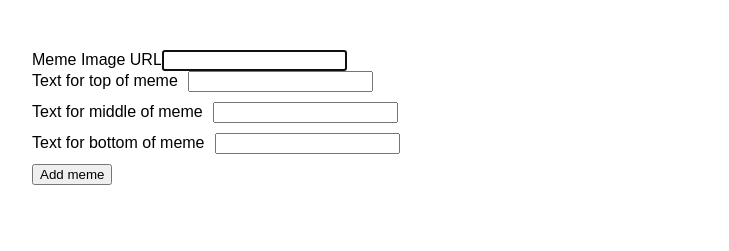
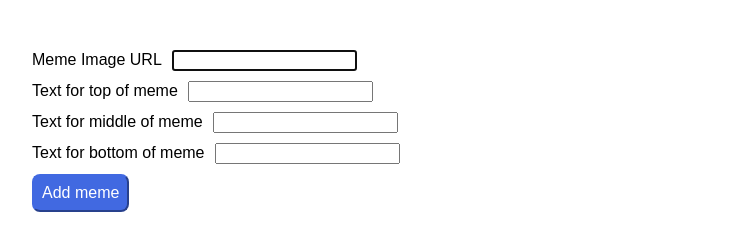
Before and after one commit to ninadel/Springboard-Meme-Generator, a plain HTML site: page index.html in a window 1280 px wide. Shown: the part 153-404 px from the top of the page, without its empty margins (258-987 px from the left). Drawn offline with nearby package versions, Linux system fonts and the light colour scheme.

Commit message:
updating styles for input fields and button

```diff
--- a/style.css
+++ b/style.css
@@ -26,7 +26,8 @@ label {
   z-index: 1;
 }
 
-#meme-form input[type="text"] {
+#meme-form input[type="text"],
+#meme-form input[type="url"] {
   margin-bottom: 10px;
   margin-left: 10px;
 }
@@ -70,7 +71,16 @@ div.meme {
   margin-bottom: 20px;
 }
 
-.remove {
+#meme-form input[type="submit"] {
+  font-size: 1rem;
+  padding: 0.5rem;
+  background-color: royalblue;
+  color: white;
+  border-color: royalblue;
+  border-radius: 0.5rem;
+}
+
+button.remove {
   position: absolute;
   z-index: 0;
   top: 0;
```
